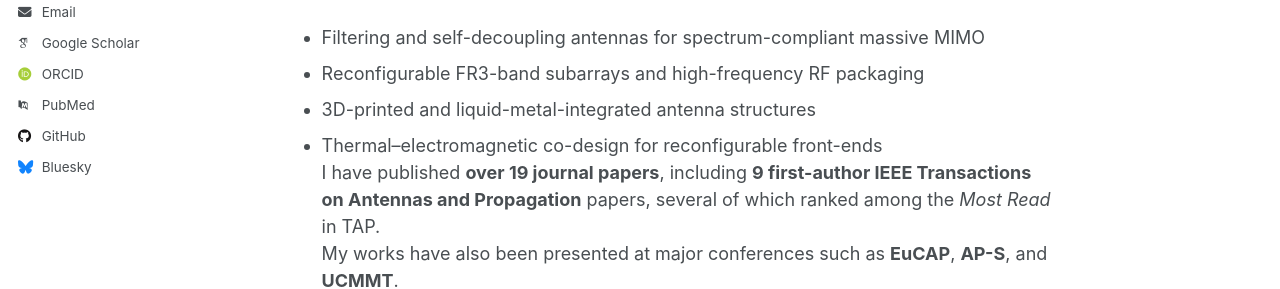
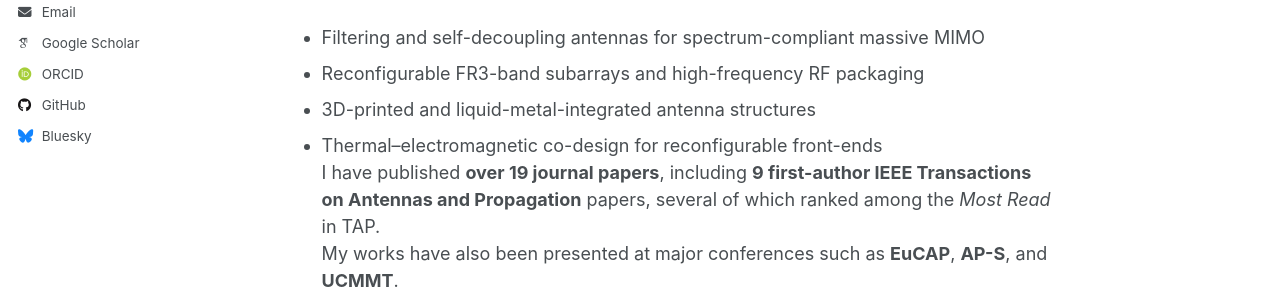
Before and after one commit to eejfqian/eejfqian.github.io, a Jekyll site: the page built from _pages/about.md, in a window 1280 px wide. Shown: the part 484-773 px from the top of the page. Built offline with Jekyll 4.4.1, drawn with Linux system fonts in a browser that asks for light colours; some web fonts are replaced; a script that is not in the unit is left out.

Commit message:
Update _config.yml

```diff
--- a/_config.yml
+++ b/_config.yml
@@ -35,12 +35,12 @@
   # Academic websites
   academia         : # URL
   arxiv            : # URL - Update with the correct link to your profile
-  googlescholar    : "https://scholar.google.com/citations?user=PS_CX0AAAAAJ"
+  googlescholar    : "https://scholar.google.com/citations?user=S7m-vMEAAAAJ&hl=en"
   inspire-hep      : # URL
   impactstory      : # URL
   orcid            : "https://orcid.org/yourorcidurl"
   semantic         : # URL
-  pubmed           : "https://www.ncbi.nlm.nih.gov/pubmed/?term=john+snow"
+  LinkedIn           : "https://www.linkedin.com/in/jianfeng-qian-12432b235/"
   researchgate     : # URL
   scopus           : # URL
 
```
